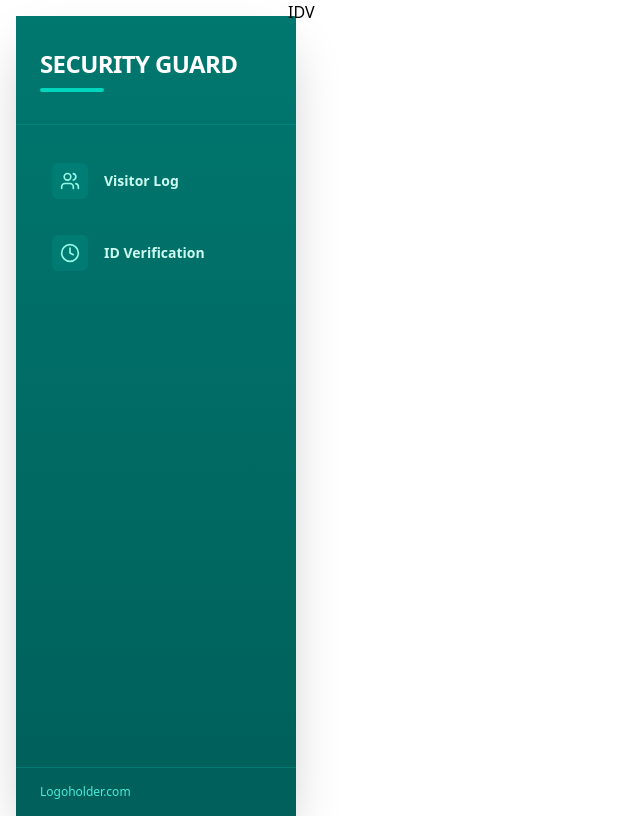
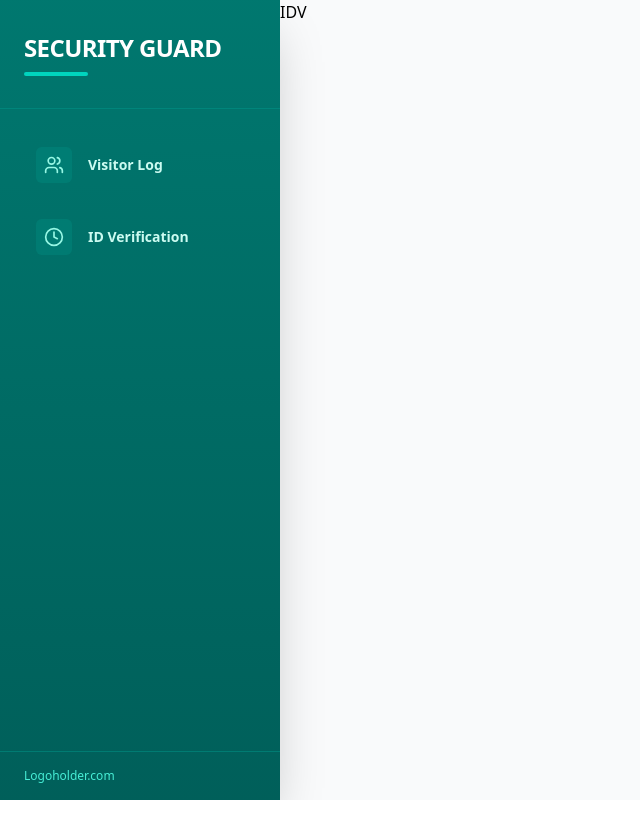
Before and after one commit to FlameX10/VishayVMS, a React app: page /sgd in a window 1280 px wide. Shown: the whole page, without its empty margins (0-640 px from the left). Built offline with nearby package versions, Linux system fonts and the light colour scheme; the HTML template or start-up script is replaced by a standard one.

Commit message:
sidebargreensg

```diff
--- a/pages/SGD.jsx
+++ b/pages/SGD.jsx
@@ -7,18 +7,19 @@
 const SGD =()=>{
   return(
     <>
-    <div className='flex flex-row h-screen'>
+    <div className='flex h-screen overflow-hidden bg-gray-50'>
 
-        <div className='m-4 w-64'><Sidebar/></div>
+       <aside className="flex-shrink-0">
+        <Sidebar />
+        </aside>
 
-        <div>
-
+        <main className="flex-1 overflow-y-auto">
           <Routes>
             <Route path="/" element={<IDV />} />
             <Route path="/idv" element={<IDV />} />
             <Route path="/vlog" element={<VLOG />} />
           </Routes>
-        </div>
+        </main>
       </div>
     </>
   );
```
Lines whose indentation alone changed are shown as unchanged.
